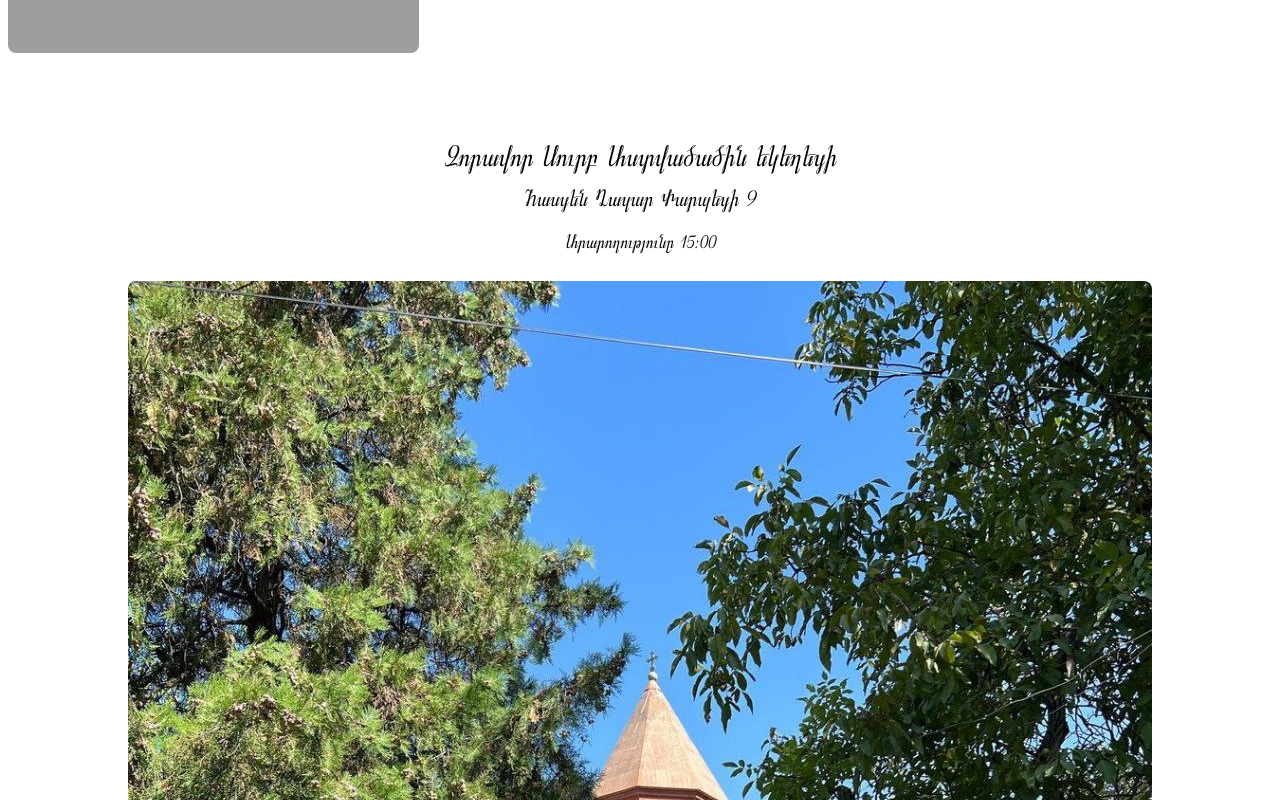
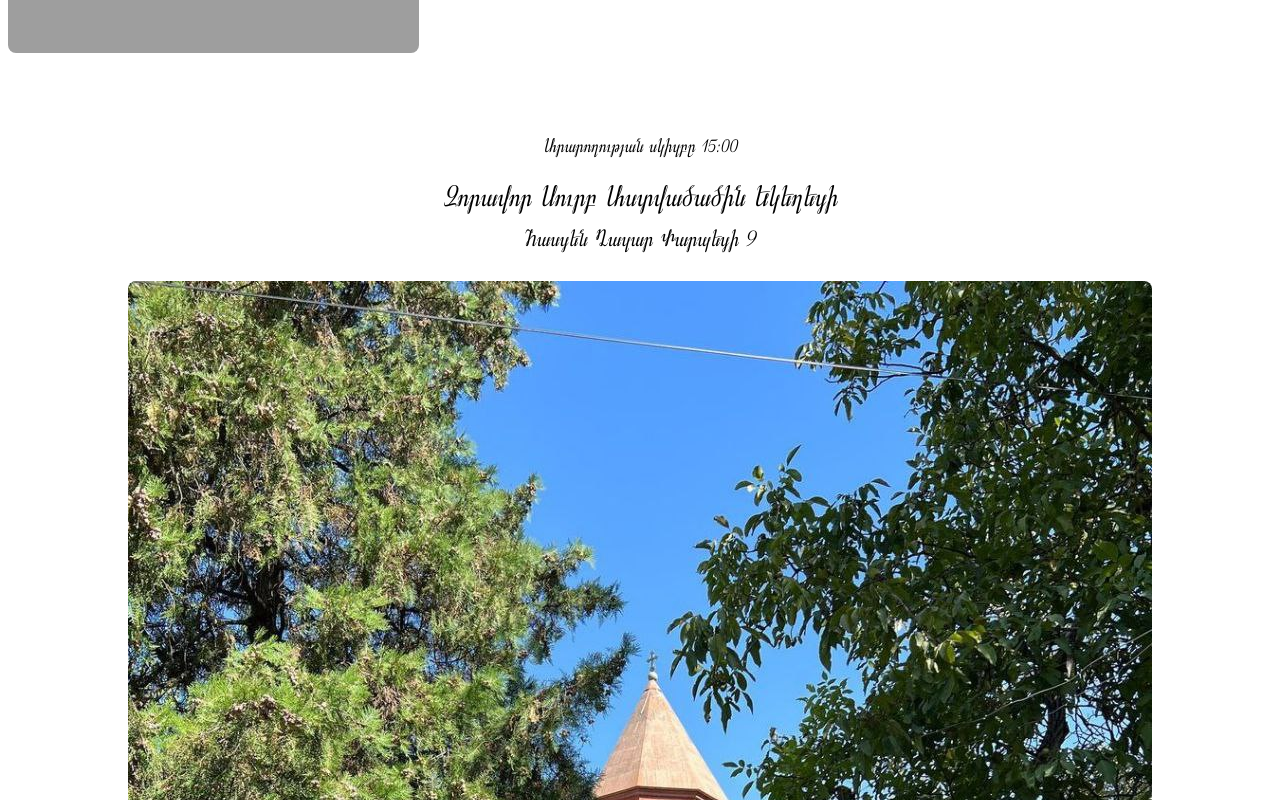
Before and after one commit to DavidGyulinyan/wedding-ivite, a React (Vite) app: page / in a window 1280 px wide. Shown: the part 1440-2240 px from the top of the page. Built offline with nearby package versions, Linux system fonts and the light colour scheme; grey boxes are pictures that could not be loaded.

Commit message:
դռգբդֆբ

```diff
--- a/src/components/Ceremony/Ceremony.jsx
+++ b/src/components/Ceremony/Ceremony.jsx
@@ -10,13 +10,15 @@ function Ceremony() {
         data-aos="fade-up"
         data-aos-easing="linear"
       >
-        <span className="text-3xl text-center my-2 px-0.5">
-          Զորավոր Սուրբ Աստվածածին եկեղեցի
+        <span className="text-xl text-center mb-3">
+          Արարողության սկիզբը 15:00
+        </span>
+        <span className="text-3xl text-center my-2 px-2">
+          Զորավոր Սուրբ Աստվածածին Եկեղեցի
         </span>
         <span className="text-2xl text-center mb-3">
           Հասցեն Ղազար Փարպեցի 9
         </span>
-        <span className="text-xl text-center mb-3">Արարողությունը 15:00</span>
 
         <div className="church-images px-2 py-3">
           <div className="w-full h-auto overflow-hidden">
--- a/src/components/WeddingParty/WeddingParty.jsx
+++ b/src/components/WeddingParty/WeddingParty.jsx
@@ -10,9 +10,9 @@ function WeddingParty() {
         data-aos="fade-up"
         data-aos-easing="linear"
       >
+        <span className="text-xl text-center">Երեկույթը 17:30</span>
         <span className="text-3xl text-center my-2">Ռեստորան Ֆելիչի</span>
         <span className="text-2xl text-center">Հասցեն Բագրևանդ 110</span>
-        <span className="text-xl text-center">Երեկույթը 17:30</span>
 
         <div className="church-images px-2 py-3">
           <div className="w-full h-auto overflow-hidden">
```
